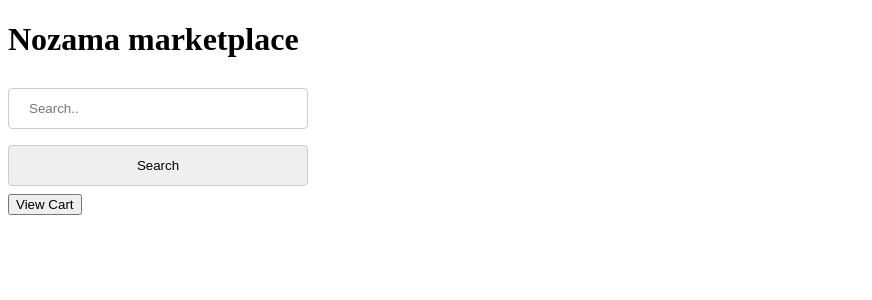
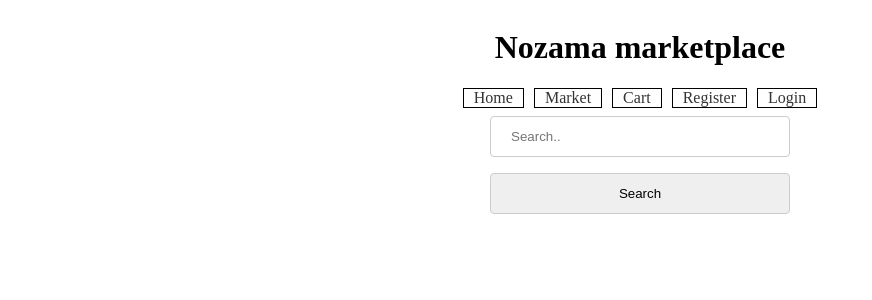
Before and after one commit to JadenPerleoni/nozama, a React (Create React App) app in the folder client/: page /products in a window 1280 px wide. Shown: the top 300 px of the page, without its empty margins (0-872 px from the left). Built offline with nearby package versions, Linux system fonts and the light colour scheme.

Commit message:
added navigation and css stuff

```diff
--- a/client/src/App.css
+++ b/client/src/App.css
@@ -15,6 +15,8 @@
 }
 
 form {
+  display: block;
+  align-items: center;
   width: 300px;
 }
 input,
@@ -36,9 +38,7 @@ label {
   width: 50%;
   display: block;
   padding: 10px;
-}
-.search-bar {
-  width: 100%;
+  margin: 5px;
 }
 
 .cart-item {
@@ -47,9 +47,59 @@ label {
   padding: 15px;
   display: block;
   margin: 5px;
-
 }
 img {
   width: 225px;
   height: 225px;
 }
+.market-page {
+  display: flex;
+  flex-direction: column;
+  align-items: center;
+}
+button {
+  margin: 0 5px;
+}
+.item-container {
+  display: flex;
+  flex-direction: column;
+  align-items: center;
+  width: 900px;
+}
+.cart-page {
+  display: flex;
+  flex-direction: column;
+  align-items: center;
+}
+.home {
+  display: flex;
+  flex-direction: column;
+  align-items: center;
+}
+.nav-links {
+  list-style-type: none;
+  display: flex;
+  justify-content: center;
+}
+.nav-links li {
+  margin-right: 10px;
+  border: 1px solid;
+}
+.nav-links li:last-child {
+  margin-right: 0;
+}
+
+.nav-links a {
+  text-decoration: none;
+  color: #333;
+  padding: 5px 10px;
+  border-radius: 5px;
+}
+.nav-links a:hover {
+  background-color: #f1f1f1;
+}
+
+.active-link {
+  background-color: #333;
+  color: #fff;
+}
--- a/client/src/components/Cart/Cart.js
+++ b/client/src/components/Cart/Cart.js
@@ -2,6 +2,7 @@ import { getCart } from "../../api";
 import { useState, useEffect } from "react";
 import Cartitem from "./Cartitem";
 import { useNavigate } from "react-router-dom";
+import Nav from "../Navigation/Nav";
 
 function Cart() {
   const navigate = useNavigate();
@@ -17,13 +18,16 @@ function Cart() {
   };
 
   return (
-    <div>
-      <h1>{sessionStorage.getItem("username")}'s Cart:</h1>
-      <button onClick={browse}>Add more items</button>
-
-      {products.map((item, index) => (
-        <Cartitem key={index} item={item}></Cartitem>
-      ))}
+    <div className="App">
+      <div className="cart-page">
+        <h1>{sessionStorage.getItem("username")}'s Cart:</h1>
+       <Nav></Nav>
+        <div className="item-container">
+          {products.map((item, index) => (
+            <Cartitem key={index} item={item}></Cartitem>
+          ))}
+        </div>
+      </div>
     </div>
   );
 }
--- a/client/src/components/Home/Home.js
+++ b/client/src/components/Home/Home.js
@@ -1,14 +1,12 @@
-import { Link } from "react-router-dom";
+import Nav from "../Navigation/Nav";
 
 function Home() {
   return (
-    <div>
+    <div className="home">
       <h1>Nozama</h1>
+      <Nav></Nav>
+
       <h3>Please check out our lucrative products!</h3>
-      <p></p><Link to="/products">Market</Link>
-      <Link to="/register">Register</Link>
-      <Link to="/login">Login</Link>
-
     </div>
   );
 }
--- /dev/null
+++ b/client/src/components/Navigation/Nav.js
@@ -0,0 +1,24 @@
+import { Link } from "react-router-dom";
+
+function Nav() {
+  return (
+    <div className="nav-links">
+      <li>
+        <Link to="/">Home</Link>
+      </li>
+      <li>
+        <Link to="/products">Market</Link>
+      </li>
+      <li>
+        <Link to="/cart">Cart</Link>
+      </li>
+      <li>
+        <Link to="/register">Register</Link>
+      </li>
+      <li>
+        <Link to="/login">Login</Link>
+      </li>
+    </div>
+  );
+}
+export default Nav;
--- a/client/src/components/Product/Product.js
+++ b/client/src/components/Product/Product.js
@@ -1,5 +1,6 @@
 import { addItem } from "../../api";
 
+// Displays product information and allows the user to add it to their cart.
 const Product = (item) => {
   const addToCart = () => {
     addItem(item.item.itemId)
--- a/client/src/components/Products/Products.js
+++ b/client/src/components/Products/Products.js
@@ -1,12 +1,11 @@
 import { useState } from "react";
 import { browse } from "../../api/index";
 import Product from "../Product/Product";
-import { useNavigate } from "react-router-dom";
+import Nav from "../Navigation/Nav";
 
-
+// Component that allows users to search for items
 
 function Products() {
-  const navigate = useNavigate();
   const [products, setProducts] = useState([]);
   const [searchItems, setSearchItems] = useState([]);
 
@@ -14,14 +13,11 @@ function Products() {
     event.preventDefault();
     browse(searchItems).then((res) => setProducts(res.itemSummaries));
   };
-  const viewCart = (event) => {
-    event.preventDefault();
-    navigate(`../cart`)
-  }
-
   return (
-    <div>
+    <div className="App">
+      <div className="market-page">
         <h1>Nozama marketplace</h1>
+        <Nav></Nav>
 
         <form onSubmit={handleSearch}>
           <input
@@ -35,13 +31,14 @@ function Products() {
           ></input>
           <input type="submit" value="Search"></input>
         </form>
-      <button onClick={viewCart}>View Cart</button>
 
-
+        <div className="item-container">
           {products.map((product, index) => (
             <Product key={index} item={product}></Product>
           ))}
         </div>
+      </div>
+    </div>
   );
 }
 export default Products;
```
Also changed, not shown: 1 other file (tests, documents, lock files or other folders). Lines whose indentation alone changed are shown as unchanged.
